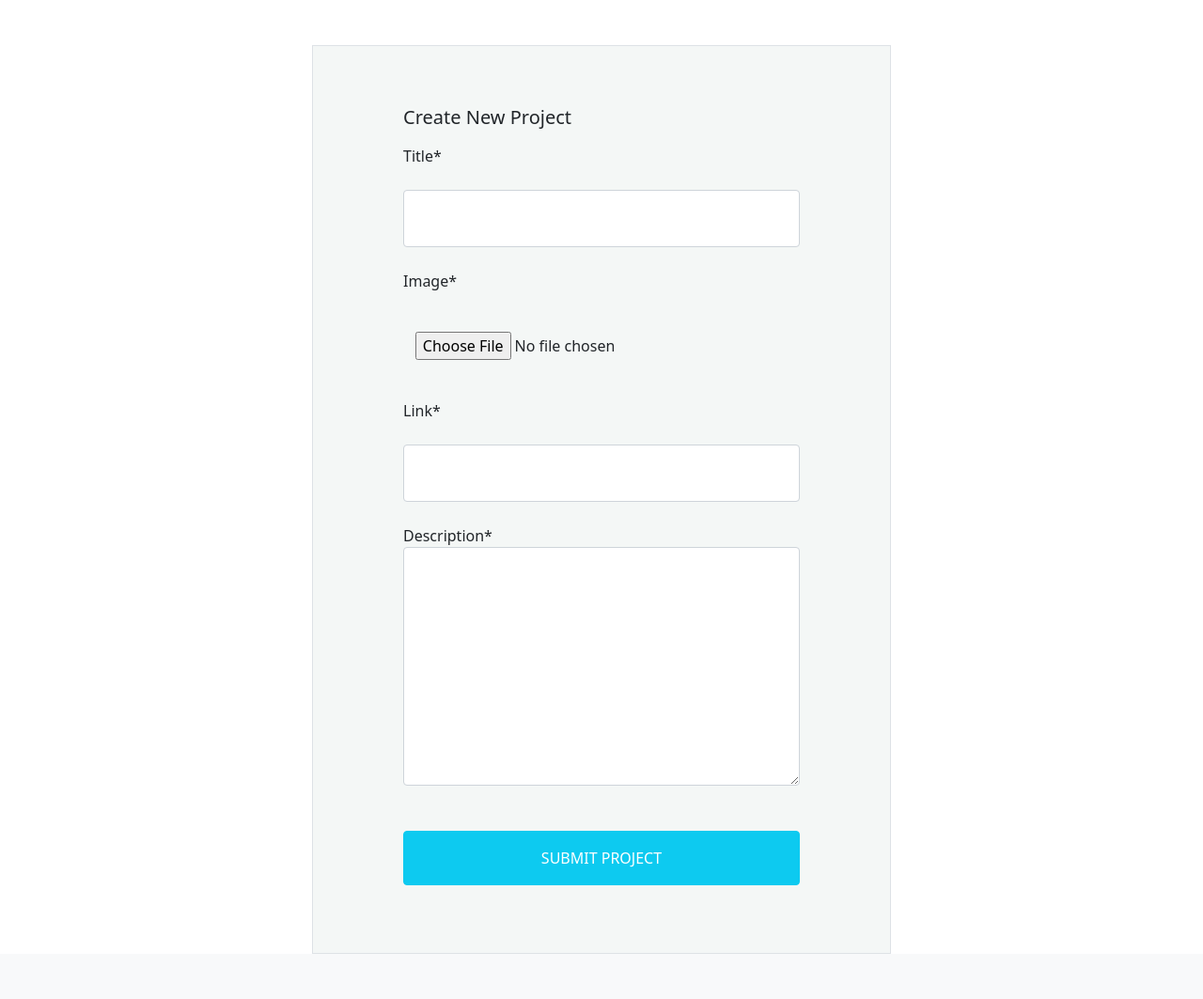
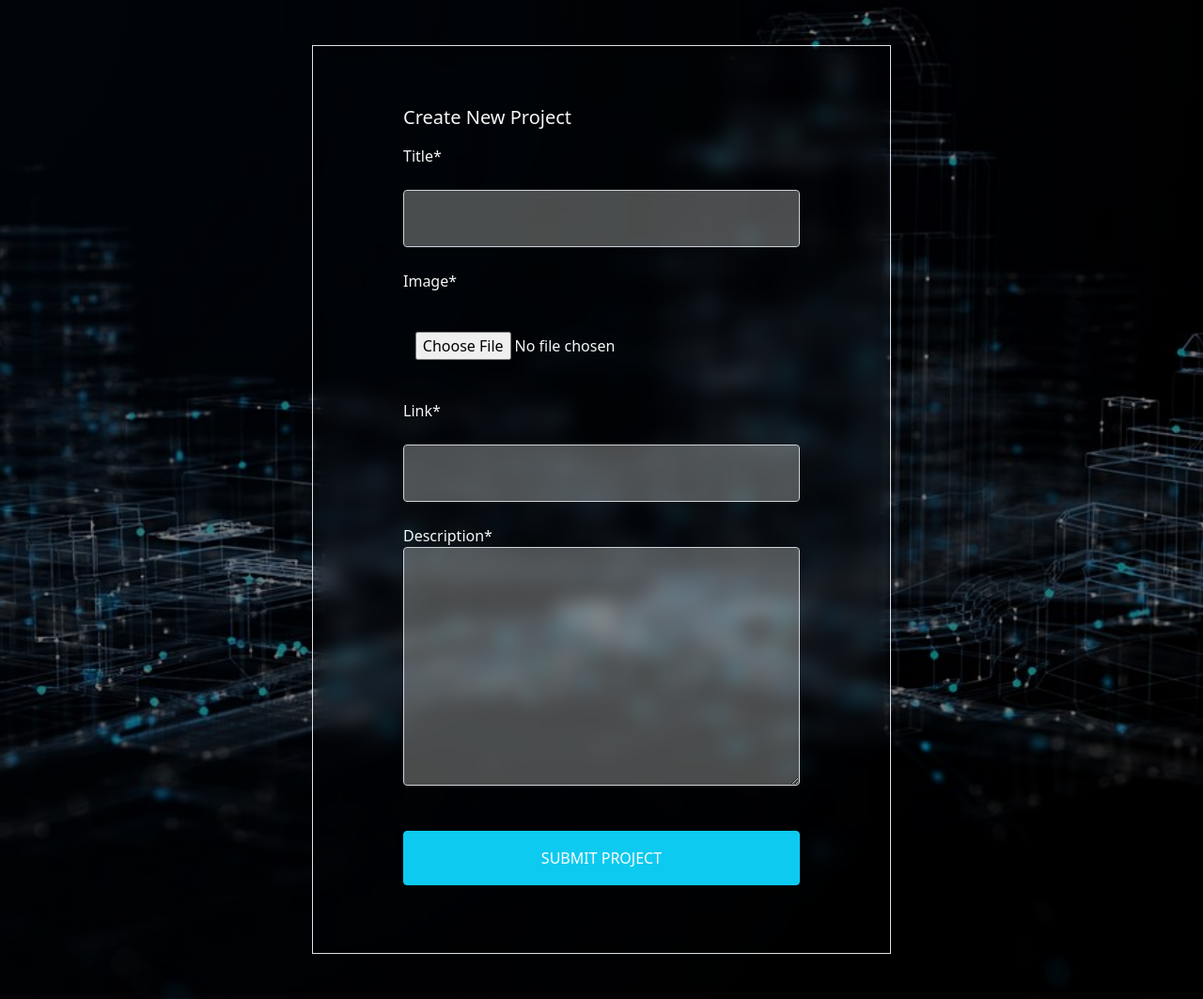
Before and after one commit to charles-okunzo/awwwards-replica, a Django app: page /project/create-new/ in a window 1280 px wide. Shown: the part 58-1121 px from the top of the page at 94% size. Before the commit the page ends 1073 px from the top, so only its background shows below. Run offline with Django 3.2, Linux system fonts and the light colour scheme; some libraries are stand-ins or nearby versions.

Commit message:
style --add background to create project page

```diff
--- a/awwwards_app/templates/awwwards_app/create_project.html
+++ b/awwwards_app/templates/awwwards_app/create_project.html
@@ -2,10 +2,10 @@
 {% load crispy_forms_tags %}
 
 {% block content %}
-<div class="container-fluid">
+<div class="container-fluid create-bg">
     <div class="row">
-        <div class="col-md-6 mx-auto mt-5">
-            <div class="sign-up border p-5" style="background-color: #F4F7F6;">
+        <div class="col-md-6 mx-auto my-5">
+            <div class="create-form border p-5">
                 <div class="header mx-md-5 py-3">
                     <p class="h2 fs-5" style="display: inline;">Create New Project</p>
                 </div>
--- a/awwwards_app/templates/awwwards_app/navbar.html
+++ b/awwwards_app/templates/awwwards_app/navbar.html
@@ -1,6 +1,6 @@
 <nav class="navbar navbar-expand-lg navbar-light bg-light">
     <div class="container-fluid">
-      <a class="navbar-brand" href="#">Awwwards</a>
+      <a class="navbar-brand" href="/">Awwwards</a>
       <button class="navbar-toggler" type="button" data-bs-toggle="collapse" data-bs-target="#navbarTogglerDemo02" aria-controls="navbarTogglerDemo02" aria-expanded="false" aria-label="Toggle navigation">
         <span class="navbar-toggler-icon"></span>
       </button>
--- a/static/css/index.css
+++ b/static/css/index.css
@@ -29,6 +29,13 @@ small#hint_id_password2
     cursor: pointer;
 }
 
+.create-bg{
+    background-image:linear-gradient(to bottom, rgba(0,0,0,0.5), rgba(0,0,0,0.5)), url(../../static/images/project_model_structure_177208_1280x720.jpg);
+    background-position: center;
+    background-size: cover;
+    background-repeat: no-repeat;
+}
+
 
 .register-bg{
     background-position: center;
@@ -40,6 +47,17 @@ small#hint_id_password2
     transform: scale(1.1);
 }
 
-.proj-content{
+/* .proj-content{
     display: none;
+} */
+
+.create-form{
+    color: rgb(244, 247, 246);
+    backdrop-filter: blur(10px);
+    /* background-color: rgba(244, 247, 246, 0.8); */
 }
+
+.create-form input[type="text"], .create-form textarea, .create-form textarea:focus{
+    background-color: rgba(244, 247, 246, 0.3);
+    color: white;
+}
--- a/static/js/ajax.js
+++ b/static/js/ajax.js
@@ -6,13 +6,13 @@ searchBtn.onclick = ()=>{
     searchBtn.style.display = 'none'
 }
 
-elements = document.querySelectorAll('div.project')
+// elements = document.querySelectorAll('div.project')
 
-$(()=>{
-    elements.forEach(element => {
-        $(element).hover(()=>{
-            $('.proj-content').slideToggle(500)
-        })
-    });
+// $(()=>{
+//     elements.forEach(element => {
+//         $(element).hover(()=>{
+//             $('.proj-content').slideToggle(500)
+//         })
+//     });
 
-})
+// })
```
Also changed, not shown: media/profile/pexels-photo-4890259_N8mI5dt.jpeg (added).
